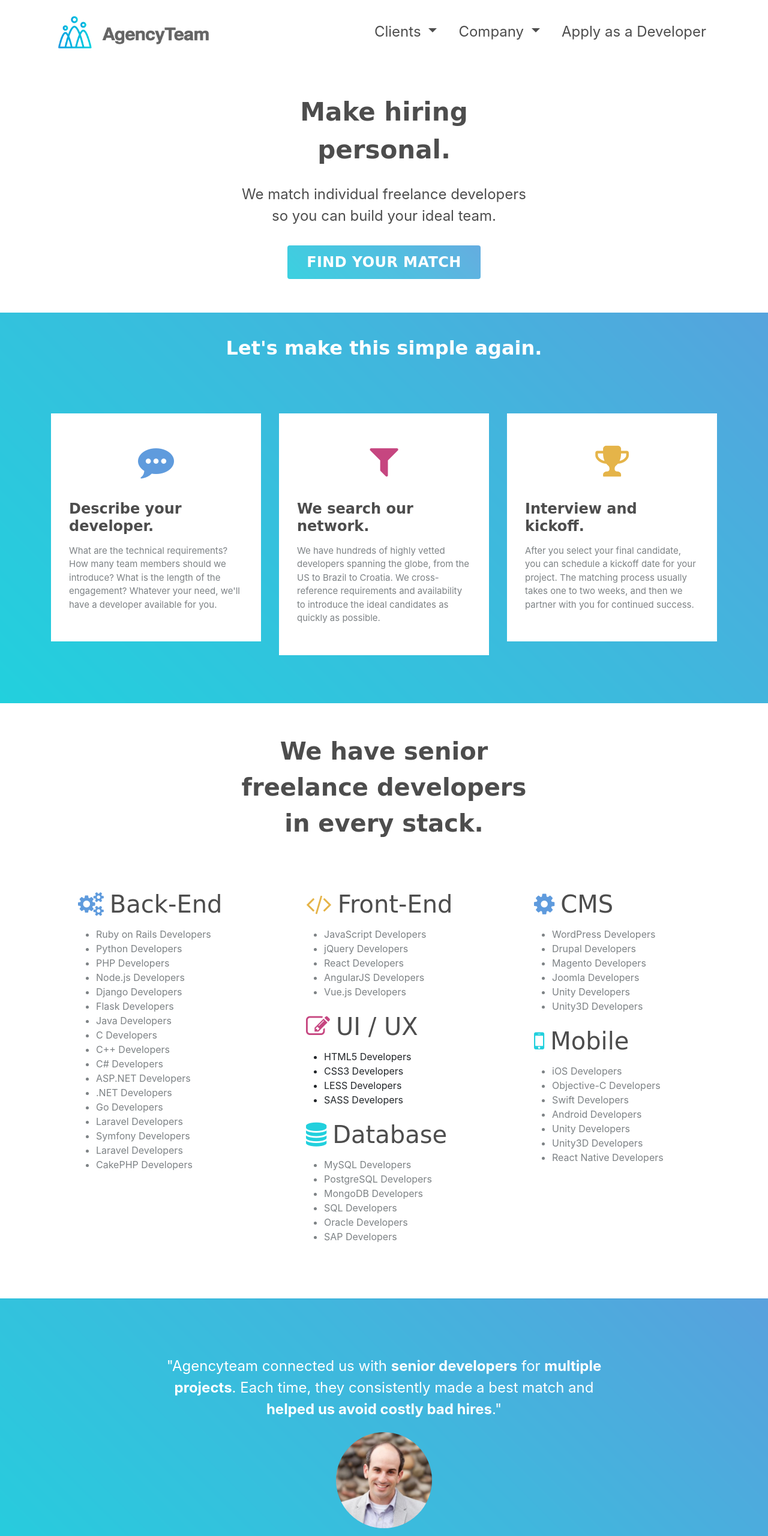
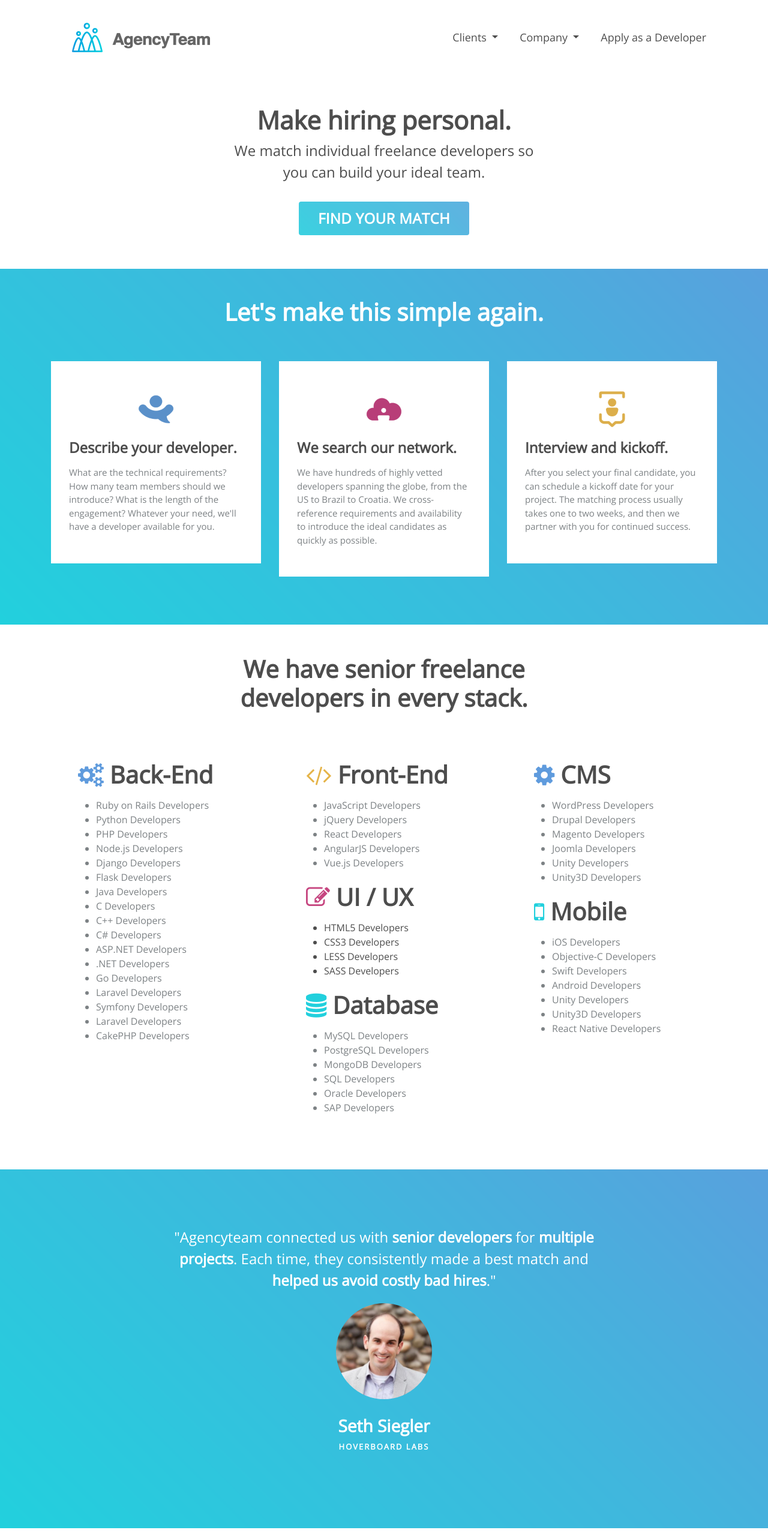
Before and after one commit to jare1620/agencyteam-website-2, a plain HTML site: page index.html in a window 1280 px wide. Shown: the top 2560 px of the page at 60% size. Drawn offline with nearby package versions, Linux system fonts and the light colour scheme; a web font is replaced by a local one.

Commit message:
changes font

```diff
--- a/index.html
+++ b/index.html
@@ -10,9 +10,7 @@
     <link rel="stylesheet" href="https://cdnjs.cloudflare.com/ajax/libs/font-awesome/4.7.0/css/font-awesome.min.css">
     <link rel="stylesheet" href="https://cdnjs.cloudflare.com/ajax/libs/ionicons/2.0.1/css/ionicons.min.css">
     <link rel="stylesheet" href="https://fonts.googleapis.com/css?family=Baloo&amp;subset=latin-ext">
-    <link rel="stylesheet" href="https://fonts.googleapis.com/css?family=Josefin+Sans">
-    <link rel="stylesheet" href="https://fonts.googleapis.com/css?family=Lora">
-    <link rel="stylesheet" href="https://fonts.googleapis.com/css?family=PT+Sans">
+    <link rel="stylesheet" href="https://fonts.googleapis.com/css?family=Open+Sans">
     <link rel="stylesheet" href="https://cdnjs.cloudflare.com/ajax/libs/lightbox2/2.8.2/css/lightbox.min.css">
     <link rel="stylesheet" href="assets/css/styles.min.css">
 <!-- Start of Async Drift Code -->
@@ -52,18 +50,20 @@ drift.load('yb6c27rczkdk');
 </head>
 
 <body>
-    <nav class="navbar navbar-light navbar-expand-md navigation-clean" style="background-color:#ffffff;color:rgb(255,255,255);padding:0px;margin:10px;">
-        <div class="container"><a class="navbar-brand" href="/index" style="color:#3a75c4;font-size:30px;font-family:'Josefin Sans', sans-serif;"><img src="assets/img/AgencyTeam-Logo-Blue-Gradient-Large-Cropped.png" height="75"></a><button class="navbar-toggler" data-toggle="collapse" data-target="#navcol-1"><span class="sr-only">Toggle navigation</span><span class="navbar-toggler-icon"></span></button>
+    <nav class="navbar navbar-light navbar-expand-md navigation-clean" style="background-color:#ffffff;color:rgb(255,255,255);padding:0px;margin:-5px;">
+        <div class="container"><a class="navbar-brand" href="/index" style="color:#3a75c4;font-size:30px;font-family:'Josefin Sans', sans-serif;"><img src="assets/img/AgencyTeam-Logo-Blue-Gradient-Large.png" height="125px"></a><button class="navbar-toggler" data-toggle="collapse" data-target="#navcol-1"><span class="sr-only">Toggle navigation</span><span class="navbar-toggler-icon"></span></button>
             <div
                 class="collapse navbar-collapse" id="navcol-1">
                 <ul class="nav navbar-nav ml-auto">
-                    <li class="dropdown"><a class="dropdown-toggle nav-link dropdown-toggle" data-toggle="dropdown" aria-expanded="false" href="#" style="color:#4d4d4d;background-color:#ffffff;font-size:24px;">Clients </a>
-                        <div class="dropdown-menu" role="menu"><a class="dropdown-item" role="presentation" href="/clients/case-studies">Case Studies</a><a class="dropdown-item" role="presentation" href="/clients/faq">FAQ </a></div>
+                    <li class="dropdown"><a class="dropdown-toggle nav-link dropdown-toggle" data-toggle="dropdown" aria-expanded="false" href="#" style="color:#4d4d4d;background-color:#ffffff;font-size:18px;font-family:'Open Sans', sans-serif;">Clients </a>
+                        <div class="dropdown-menu"
+                            role="menu"><a class="dropdown-item" role="presentation" href="/clients/case-studies">Case Studies</a><a class="dropdown-item" role="presentation" href="/clients/faq">FAQ </a></div>
                     </li>
-                    <li class="dropdown"><a class="dropdown-toggle nav-link dropdown-toggle" data-toggle="dropdown" aria-expanded="false" href="#" style="color:#4d4d4d;background-color:#ffffff;font-size:24px;">Company </a>
-                        <div class="dropdown-menu" role="menu"><a class="dropdown-item" role="presentation" href="/company/about-us">About Us</a></div>
+                    <li class="dropdown"><a class="dropdown-toggle nav-link dropdown-toggle" data-toggle="dropdown" aria-expanded="false" href="#" style="color:#4d4d4d;background-color:#ffffff;font-size:18px;font-family:'Open Sans', sans-serif;">Company </a>
+                        <div class="dropdown-menu"
+                            role="menu"><a class="dropdown-item" role="presentation" href="/company/about-us">About Us</a></div>
                     </li>
-                    <li class="nav-item" role="presentation"><a class="nav-link" href="/company/join-network" style="color:#4d4d4d;font-size:24px;">Apply as a Developer</a></li>
+                    <li class="nav-item" role="presentation"><a class="nav-link" href="/company/join-network" style="color:#4d4d4d;font-size:18px;font-family:'Open Sans', sans-serif;">Apply as a Developer</a></li>
                 </ul>
         </div>
         </div>
@@ -71,34 +71,34 @@ drift.load('yb6c27rczkdk');
     <div class="highlight-clean" style="color:rgb(255,255,255);background-color:#ffffff;">
         <div class="container">
             <div class="intro">
-                <h2 class="text-center" style="color:#4d4d4d;font-size:42px;background-color:#ffffff;font-family:Baloo, cursive;">Make hiring personal.</h2>
-                <p class="text-center" style="color:#4d4d4d;font-size:24px;">We match individual freelance developers so you can build your ideal team.</p>
+                <h1 class="text-center" style="color:#4d4d4d;font-size:42px;background-color:#ffffff;font-family:'Open Sans', sans-serif;"><strong>Make hiring personal.</strong></h1>
+                <p class="text-center" style="color:#4d4d4d;font-size:24px;font-family:'Open Sans', sans-serif;">We match individual freelance developers so you can build your ideal team.</p>
             </div>
-            <div class="buttons"><a class="btn btn-primary" role="button" href="/clients/apply" style="background-color:#22d0dd;font-family:Baloo, cursive;font-size:24px;background-image:url(&quot;assets/img/gradient-background-small.png&quot;);">Find your match</a></div>
+            <div class="buttons"><a class="btn btn-primary" role="button" href="/clients/apply" style="background-color:#22d0dd;font-family:'Open Sans', sans-serif;font-size:24px;background-image:url(&quot;assets/img/gradient-background-small.png&quot;);">Find your match</a></div>
         </div>
     </div>
     <div class="brands"></div>
     <div class="features-boxed" style="background-color:rgb(34,208,221);background-image:url(&quot;assets/img/gradient-background.png&quot;);background-size:cover;">
         <div class="container">
             <div class="intro"></div>
-            <h2 class="text-center" style="color:#ffffff;font-family:Baloo, cursive;">Let's make this simple again.</h2>
+            <h1 class="text-center" style="color:#ffffff;font-family:'Open Sans', sans-serif;font-size:40px;"><br><strong>Let's make this simple again.</strong></h1>
             <div class="row justify-content-center features">
                 <div class="col-sm-6 col-md-5 col-lg-4 item">
-                    <div class="box"><i class="fa fa-commenting icon" style="color:#5f9bdd;"></i>
-                        <h3 class="text-left name" style="color:#4d4d4d;font-family:Baloo, cursive;font-size:24px;">Describe your developer.</h3>
-                        <p class="text-left description">What are the technical requirements? How many team members should we introduce? What is the length of the engagement? Whatever your need, we'll have a developer available for you.&nbsp; </p>
+                    <div class="box"><img src="assets/img/Icon-5.png" style="height:100px;">
+                        <h3 class="text-left name" style="color:#4d4d4d;font-family:'Open Sans', sans-serif;font-size:24px;">Describe your developer.</h3>
+                        <p class="text-left description" style="font-family:'Open Sans', sans-serif;">What are the technical requirements? How many team members should we introduce? What is the length of the engagement? Whatever your need, we'll have a developer available for you.&nbsp; </p>
                     </div>
                 </div>
                 <div class="col-sm-6 col-md-5 col-lg-4 item">
-                    <div class="box"><i class="fa fa-filter icon" style="color:#c64680;"></i>
-                        <h3 class="text-left name" style="color:#4d4d4d;font-size:24px;font-family:Baloo, cursive;">We search our network.</h3>
-                        <p class="text-left description">We have hundreds of highly vetted developers spanning the globe, from the US to Brazil to Croatia. We cross-reference requirements and availability to introduce the ideal candidates as quickly as possible.</p>
+                    <div class="box"><img src="assets/img/Icon-8.png" style="height:100px;">
+                        <h3 class="text-left name" style="color:#4d4d4d;font-size:24px;font-family:'Open Sans', sans-serif;">We search our network.</h3>
+                        <p class="text-left description" style="font-family:'Open Sans', sans-serif;">We have hundreds of highly vetted developers spanning the globe, from the US to Brazil to Croatia. We cross-reference requirements and availability to introduce the ideal candidates as quickly as possible.</p>
                     </div>
                 </div>
                 <div class="col-sm-6 col-md-5 col-lg-4 item">
-                    <div class="box"><i class="fa fa-trophy icon" style="color:#e5b449;"></i>
-                        <h3 class="text-left name" style="color:#4d4d4d;font-size:24px;font-family:Baloo, cursive;">Interview and kickoff.</h3>
-                        <p class="text-left description">After you select your final candidate, you can schedule a kickoff date for your project. The matching process usually takes one to two weeks, and then we partner with you for continued success. </p>
+                    <div class="box"><img src="assets/img/Icon-18.png" style="height:100px;">
+                        <h3 class="text-left name" style="color:#4d4d4d;font-size:24px;font-family:'Open Sans', sans-serif;">Interview and kickoff.</h3>
+                        <p class="text-left description" style="font-family:'Open Sans', sans-serif;">After you select your final candidate, you can schedule a kickoff date for your project. The matching process usually takes one to two weeks, and then we partner with you for continued success. </p>
                     </div>
                 </div>
             </div>
@@ -110,7 +110,7 @@ drift.load('yb6c27rczkdk');
     <div class="highlight-clean">
         <div class="container">
             <div class="intro">
-                <h2 class="text-center" style="color:#4d4d4d;font-family:Baloo, cursive;font-size:40px;">We have senior freelance developers in every stack.</h2>
+                <h1 class="text-center" style="color:#4d4d4d;font-family:'Open Sans', sans-serif;font-size:40px;"><strong>We have senior freelance developers in every stack.</strong></h1>
             </div>
         </div>
     </div>
@@ -118,8 +118,8 @@ drift.load('yb6c27rczkdk');
         <div class="container">
             <div class="row">
                 <div class="col-md-4" style="margin:0px;padding:0px;padding-left:50px;">
-                    <h1 style="color:#4d4d4d;font-family:Baloo, cursive;"><i class="fa fa-cogs" style="margin:10px;color:#5f9bdd;"></i>Back-End</h1>
-                    <ul style="color:#7d8285;">
+                    <h1 style="color:#4d4d4d;font-family:'Open Sans', sans-serif;"><i class="fa fa-cogs" style="margin:10px;color:#5f9bdd;"></i><strong>Back-End</strong></h1>
+                    <ul style="color:#7d8285;font-family:'Open Sans', sans-serif;">
                         <li>Ruby on Rails Developers</li>
                         <li>Python Developers</li>
                         <li>PHP Developers<br></li>
@@ -140,23 +140,23 @@ drift.load('yb6c27rczkdk');
                     </ul>
                 </div>
                 <div class="col-md-4" style="padding-right:0px;padding-left:50px;">
-                    <h1 style="color:#4d4d4d;font-family:Baloo, cursive;"><i class="fa fa-code" style="margin:10px;color:#e5b449;"></i>Front-End</h1>
-                    <ul style="color:#7d8285;">
+                    <h1 style="color:#4d4d4d;font-family:'Open Sans', sans-serif;"><i class="fa fa-code" style="margin:10px;color:#e5b449;"></i><strong>Front-End</strong></h1>
+                    <ul style="color:#7d8285;font-family:'Open Sans', sans-serif;">
                         <li>JavaScript Developers<br></li>
                         <li>jQuery Developers<br></li>
                         <li>React Developers</li>
                         <li>AngularJS Developers</li>
                         <li>Vue.js Developers</li>
                     </ul>
-                    <h1 style="color:#4d4d4d;font-family:Baloo, cursive;"><i class="fa fa-pencil-square-o" style="margin:10px;color:#c64680;"></i>UI / UX</h1>
-                    <ul>
+                    <h1 style="color:#4d4d4d;font-family:'Open Sans', sans-serif;"><i class="fa fa-pencil-square-o" style="margin:10px;color:#c64680;"></i><strong>UI / UX</strong></h1>
+                    <ul style="font-family:'Open Sans', sans-serif;color:#4d4d4d;">
                         <li>HTML5 Developers<br></li>
                         <li>CSS3 Developers<br></li>
                         <li>LESS Developers<br></li>
                         <li>SASS Developers<br></li>
                     </ul>
-                    <h1 style="color:#4d4d4d;font-family:Baloo, cursive;"><i class="fa fa-database" style="margin:10px;color:#22d0dd;"></i>Database</h1>
-                    <ul style="color:#7d8285;">
+                    <h1 style="color:#4d4d4d;font-family:'Open Sans', sans-serif;"><i class="fa fa-database" style="margin:10px;color:#22d0dd;"></i><strong>Database</strong></h1>
+                    <ul style="color:#7d8285;font-family:'Open Sans', sans-serif;">
                         <li>MySQL Developers</li>
                         <li>PostgreSQL Developers</li>
                         <li>MongoDB Developers</li>
@@ -166,8 +166,8 @@ drift.load('yb6c27rczkdk');
                     </ul>
                 </div>
                 <div class="col-md-4" style="padding-left:50px;">
-                    <h1 style="color:#4d4d4d;font-family:Baloo, cursive;"><i class="fa fa-cog" style="margin:10px;color:#5f9bdd;"></i>CMS</h1>
-                    <ul style="color:#7d8285;">
+                    <h1 style="color:#4d4d4d;font-family:'Open Sans', sans-serif;"><i class="fa fa-cog" style="margin:10px;color:#5f9bdd;"></i><strong>CMS</strong></h1>
+                    <ul style="color:#7d8285;font-family:'Open Sans', sans-serif;">
                         <li>WordPress Developers</li>
                         <li>Drupal Developers</li>
                         <li>Magento Developers</li>
@@ -175,8 +175,8 @@ drift.load('yb6c27rczkdk');
                         <li>Unity Developers</li>
                         <li>Unity3D Developers</li>
                     </ul>
-                    <h1 style="color:#4d4d4d;font-family:Baloo, cursive;"><i class="fa fa-mobile-phone" style="margin:10px;color:#22d0dd;"></i>Mobile</h1>
-                    <ul style="color:#7d8285;">
+                    <h1 style="color:#4d4d4d;font-family:'Open Sans', sans-serif;"><i class="fa fa-mobile-phone" style="margin:10px;color:#22d0dd;"></i><strong>Mobile</strong></h1>
+                    <ul style="color:#7d8285;font-family:'Open Sans', sans-serif;">
                         <li>iOS Developers</li>
                         <li>Objective-C Developers</li>
                         <li>Swift Developers</li>
@@ -201,10 +201,10 @@ drift.load('yb6c27rczkdk');
                 <div class="col"></div>
                 <div class="col-md-6 col-lg-9 item">
                     <div class="box" style="background-color:rgba(34,208,221,0);">
-                        <p class="description" style="font-size:24px;color:#ffffff;">"Agencyteam connected us with <strong>senior developers</strong> for <strong>multiple projects</strong>. Each time, they consistently made a best match and <strong>helped us avoid costly bad hires</strong>." </p><img class="rounded-circle"
+                        <p class="description" style="font-size:24px;color:#ffffff;font-family:'Open Sans', sans-serif;">"Agencyteam connected us with <strong>senior developers</strong> for <strong>multiple projects</strong>. Each time, they consistently made a best match and <strong>helped us avoid costly bad hires</strong>." </p><img class="rounded-circle"
                             src="assets/img/1506489_376882142481173_7992667777280077208_nx.jpg">
-                        <h3 class="name" style="color:#ffffff;">Seth Siegler</h3>
-                        <p class="title" style="color:#ffffff;">Hoverboard labs</p>
+                        <h3 class="name" style="color:#ffffff;font-family:'Open Sans', sans-serif;">Seth Siegler</h3>
+                        <p class="title" style="color:#ffffff;font-family:'Open Sans', sans-serif;">Hoverboard labs</p>
                     </div>
                 </div>
                 <div class="col"></div>
@@ -214,7 +214,7 @@ drift.load('yb6c27rczkdk');
     <div class="highlight-clean" style="padding:50px;padding-bottom:0px;">
         <div class="container">
             <div class="intro">
-                <h2 class="text-center" style="color:#4d4d4d;font-family:Baloo, cursive;">Our developers previously worked at these companies.</h2>
+                <h1 class="text-center" style="color:#4d4d4d;font-family:'Open Sans', sans-serif;font-size:32px;"><strong>Our developers previously worked at these companies.</strong></h1>
             </div>
         </div>
     </div>
@@ -223,10 +223,10 @@ drift.load('yb6c27rczkdk');
         class="highlight-clean" style="color:rgb(255,255,255);background-color:rgb(238,244,247);">
         <div class="container">
             <div class="intro">
-                <h2 class="text-center" style="color:#4d4d4d;font-family:Baloo, cursive;">Each developer is unique.</h2>
-                <p class="text-center" style="color:#7d8285;font-size:18px;">Interview and hire from a network of pre-vetted freelance developers.</p>
+                <h1 class="text-center" style="color:#4d4d4d;font-family:'Open Sans', sans-serif;font-size:32px;"><strong>Each developer is unique.</strong></h1>
+                <p class="text-center" style="color:#7d8285;font-size:18px;font-family:'Open Sans', sans-serif;">Interview and hire from a network of pre-vetted freelance developers.</p>
             </div>
-            <div class="buttons"><a class="btn btn-primary" role="button" href="/clients/apply" style="background-color:#c64680;font-family:Baloo, cursive;font-size:24px;">grow your team</a></div>
+            <div class="buttons"><a class="btn btn-primary" role="button" href="/clients/apply" style="background-color:#c64680;font-family:'Open Sans', sans-serif;font-size:24px;">grow your team</a></div>
         </div>
         </div>
         <div class="footer-basic" style="background-color:#4d4d4d;">
@@ -235,12 +235,12 @@ drift.load('yb6c27rczkdk');
                     <a
                         href="https://twitter.com/AgencyTeamCo/" target="_blank"><i class="icon ion-social-twitter" style="color:rgb(255,255,255);"></i></a>
                 </div>
-                <ul class="list-inline">
+                <ul class="list-inline" style="font-family:'Open Sans', sans-serif;">
                     <li class="list-inline-item"></li>
                     <li class="list-inline-item"><a href="/terms" style="color:rgb(255,255,255);">Terms</a></li>
                     <li class="list-inline-item"><a href="/privacy" style="color:rgb(255,255,255);">Privacy</a></li>
                 </ul>
-                <p class="copyright">AgencyTeam LLC © 2018</p>
+                <p class="copyright" style="font-family:'Open Sans', sans-serif;">AgencyTeam LLC © 2018</p>
             </footer>
         </div>
         <script src="https://cdnjs.cloudflare.com/ajax/libs/jquery/3.2.1/jquery.min.js"></script>
```
Also changed, not shown: clients/apply.html (+13 -13 lines), clients/case-studies.html (+16 -16 lines), clients/faq.html (+16 -16 lines), company/about-us.html (+19 -19 lines), company/careers.html (+15 -15 lines), company/careers/operations-lead.html (+15 -15 lines), company/join-network.html (+15 -15 lines), privacy.html (+17 -17 lines), solutions.html (+15 -15 lines), solutions/blockchain-developers.html (+15 -15 lines), solutions/web-developers.html (+15 -15 lines), terms.html (+16 -16 lines), assets/img/Icon-18.png (added), assets/img/Icon-5.png (added), 3 more files.
